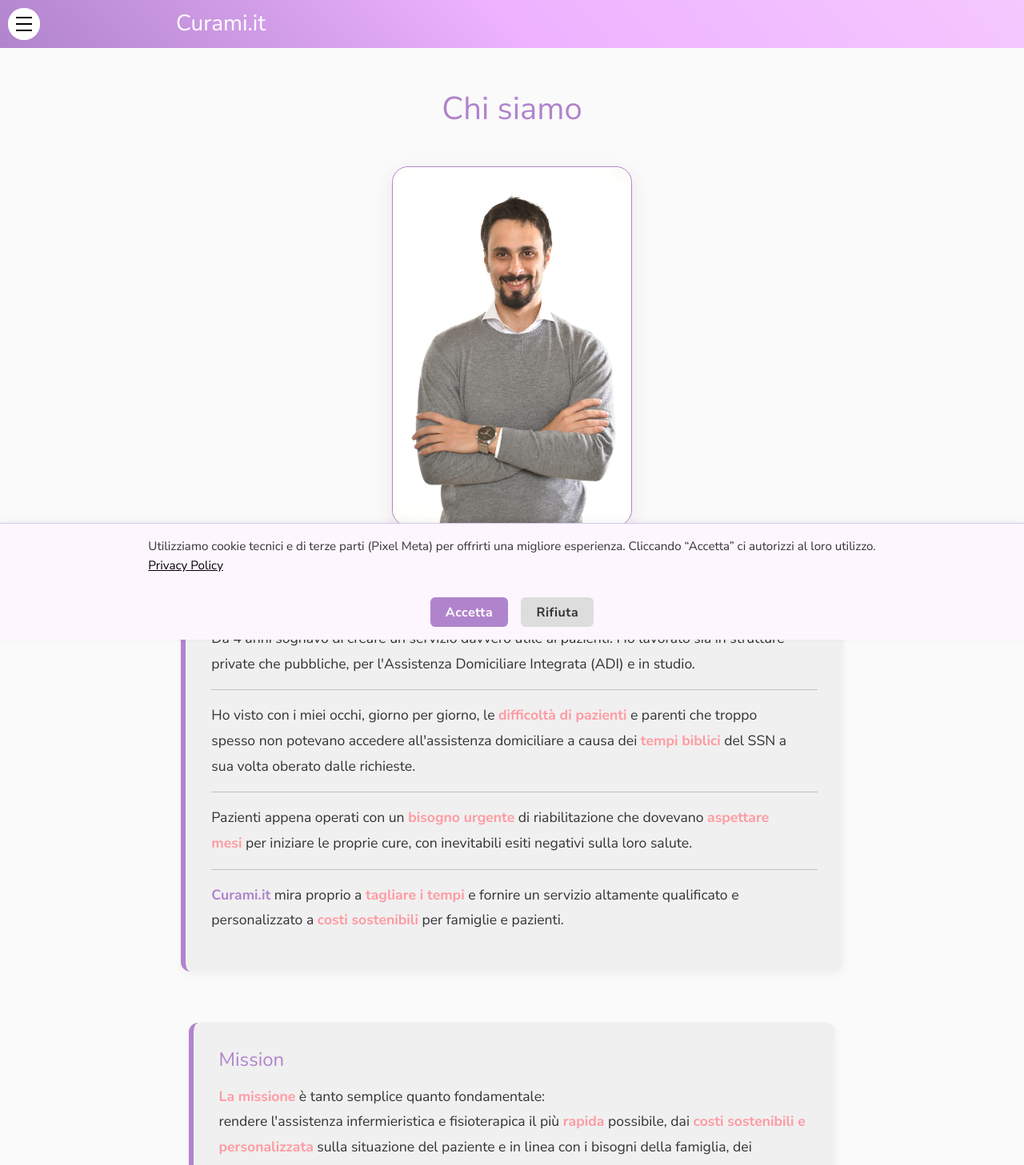
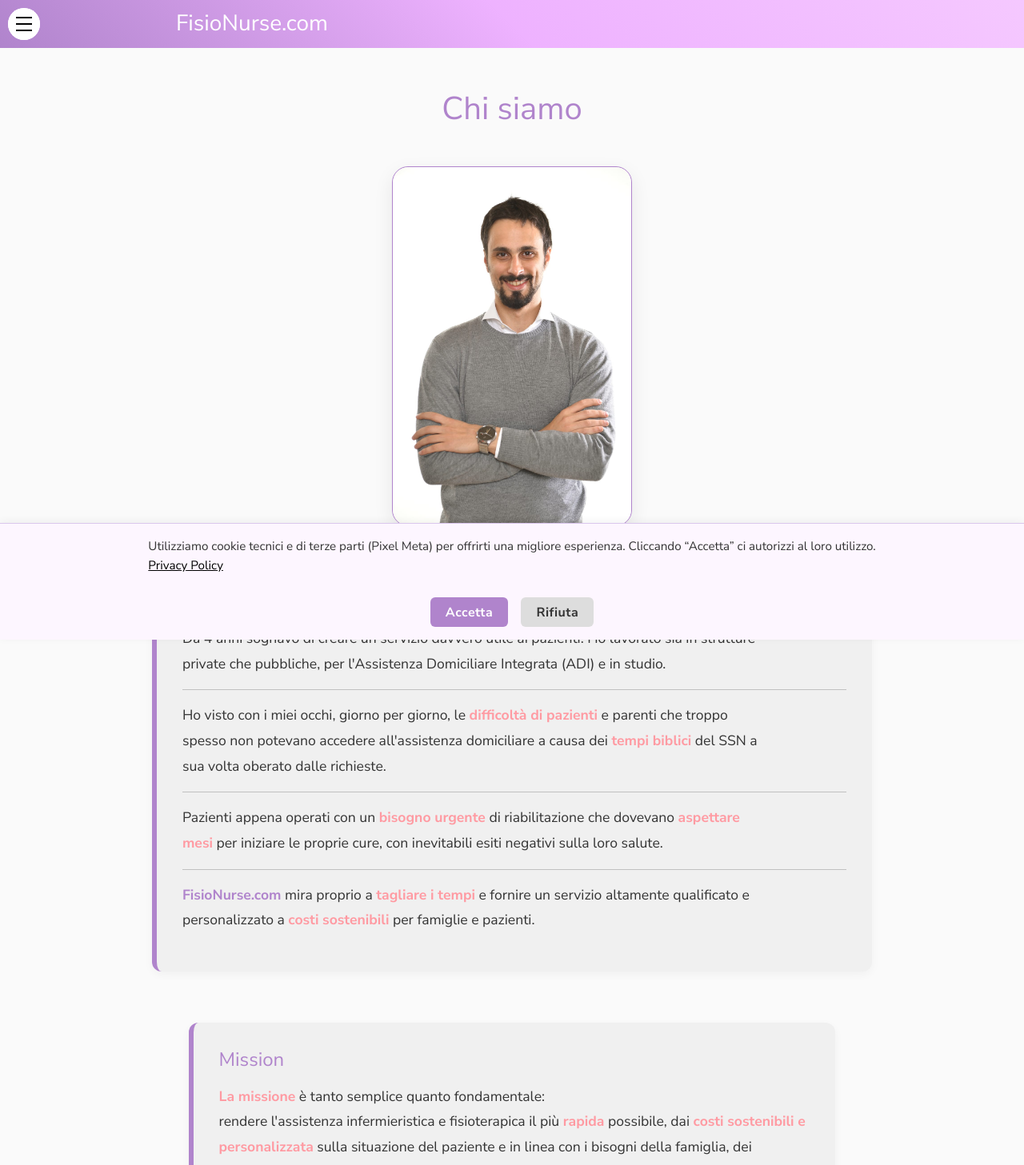
Before and after one commit to FernandoSalicandro/curami-frontend, a React (Vite) app: page /chiSiamo in a window 1280 px wide. Shown: the top 1457 px of the page at 80% size. Built offline with nearby package versions, Linux system fonts and the light colour scheme.

Commit message:
cambiato il nome sito in tutte le pagine

```diff
--- a/src/Components/Header/Header.jsx
+++ b/src/Components/Header/Header.jsx
@@ -139,7 +139,7 @@ const Header = () => {
 
 
       <div className="right">
-        <motion.h3 className='px-2' initial={{ x: -500, opacity: 0 }} animate={{ x: 0, opacity: 1 }} transition={{ duration: 1 }}>Curami.it</motion.h3>
+        <motion.h3 className='px-2' initial={{ x: -500, opacity: 0 }} animate={{ x: 0, opacity: 1 }} transition={{ duration: 1 }}>FisioNurse.com</motion.h3>
       </div>
       {isHomepage && (
         <motion.a
--- a/src/Pages/ChiSiamo/ChiSiamo.jsx
+++ b/src/Pages/ChiSiamo/ChiSiamo.jsx
@@ -13,7 +13,7 @@ const ChiSiamo = () => {
             </figure>
 
             <div className="bio-box">
-              <h2>Mi chiamo Fernando Alberto Salicandro, fondatore di <span className='accent'>Curami.it</span></h2>
+              <h2>Mi chiamo Fernando Alberto Salicandro, fondatore di <span className='accent'>FisioNurse.com</span></h2>
               <p>
                 Da 4 anni sognavo di creare un servizio davvero utile ai pazienti.
                 Ho lavorato sia in strutture private che pubbliche, per l'Assistenza Domiciliare Integrata (ADI) e in studio. </p>
@@ -30,7 +30,7 @@ const ChiSiamo = () => {
                   con inevitabili esiti negativi sulla loro salute.</p>
               <hr />
               <p>
-                <span className='primary'>Curami.it</span> mira proprio a <span className="accent">tagliare i tempi</span> e fornire un servizio altamente qualificato e personalizzato a <span className='accent'>costi sostenibili</span> per famiglie e pazienti.
+                <span className='primary'>FisioNurse.com</span> mira proprio a <span className="accent">tagliare i tempi</span> e fornire un servizio altamente qualificato e personalizzato a <span className='accent'>costi sostenibili</span> per famiglie e pazienti.
               </p>
             </div>
 
```
